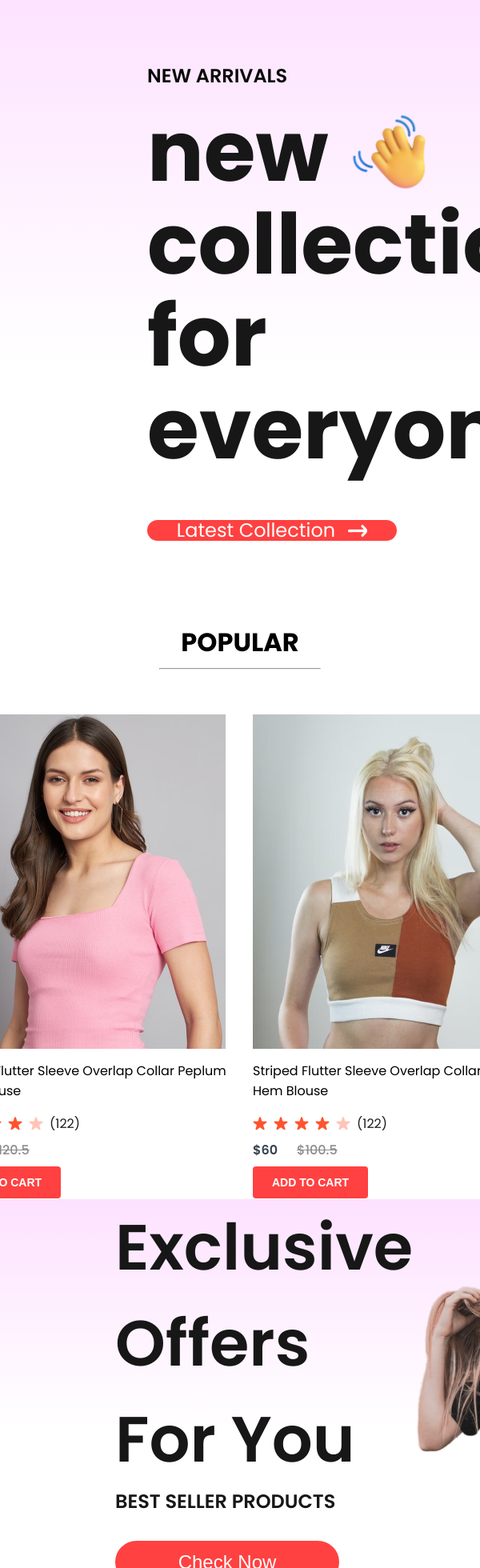
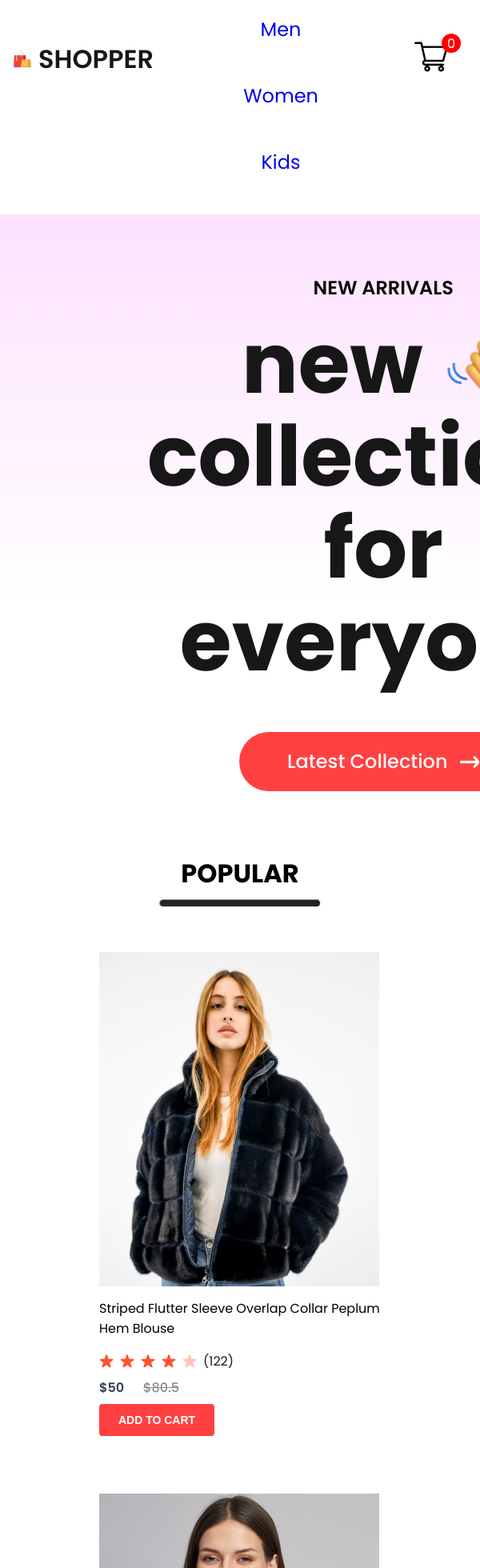
Before and after one commit to Daniel-J-Anaya/ecommerce-website, a React (Create React App) app: page / in a window 600 px wide. Shown: the part 120-2080 px from the top of the page at 80% size. Built offline with nearby package versions, Linux system fonts and the light colour scheme.

Commit message:
Inital setup for Mobile View

```diff
--- a/src/Components/Footer/Footer.css
+++ b/src/Components/Footer/Footer.css
@@ -1,4 +1,75 @@
-.footer {
+@media only screen and (max-width: 600px) {
+  .footer {
+    display: flex;
+    flex-direction: column;
+    justify-content: center;
+    align-items: center;
+    gap: 48px;
+  }
+
+  .footer-logo {
+    display: flex;
+    align-items: center;
+    gap: 24px;
+  }
+
+  .footer-logo p {
+    color: #383838;
+    font-size: 48px;
+    font-weight: 700;
+  }
+
+  .footer-links {
+    display: flex;
+    flex-direction: column;
+    list-style: none;
+    gap: 48px;
+    color: #252525;
+    font-size: 24px;
+  }
+
+  .footer-links li {
+    cursor: pointer;
+  }
+
+  .footer-social-icons {
+    display: flex;
+    gap: 24px;
+  }
+
+  .footer-icons-container {
+    padding: 8px;
+    padding-bottom: 4px;
+  }
+
+  .footer-icons-container img {
+    width: 48px;
+  }
+
+  .footer-copyright {
+    display: flex;
+    flex-direction: column;
+    align-items: center;
+    text-align: center;
+    gap: 32px;
+    width: 100%;
+    margin-bottom: 32px;
+    color: #1a1a1a;
+    font-size: 24px;
+  }
+
+  .footer-copyright hr {
+    width: 80%;
+    border: none;
+    border-radius: 8px;
+    height: 4px;
+    background: #c7c7c7;
+  }
+
+}
+
+@media only screen and (min-width: 600px) {
+  .footer {
   display: flex;
   flex-direction: column;
   justify-content: center;
@@ -62,3 +133,5 @@
   height: 4px;
   background: #c7c7c7;
 }
+
+}
--- a/src/Components/Hero/Hero.css
+++ b/src/Components/Hero/Hero.css
@@ -1,3 +1,71 @@
+@media only screen and (max-width: 600px) {
+  .hero {
+    height: 100vh;
+    background: linear-gradient(180deg, #fde1ff, white 60%);
+    display: flex;
+  }
+
+  .hero-left {
+    flex: 1;
+    display: flex;
+    flex-direction: column;
+    justify-content: center;
+    align-items: center;
+    gap: 24px;
+    line-height: 1.1;
+  }
+
+  .hero-left h2 {
+    color: #090909;
+    font-size: 16px;
+    font-weight: 600;
+    text-align: center;
+  }
+
+  .hero-left p {
+    color: #171717;
+    font-size: 64px;
+    font-weight: 700;
+    text-align: center;
+  }
+
+  .hero-hand-icon {
+    display: flex;
+    align-items: center;
+    gap: 24px;
+    padding-left: 20%;
+  }
+
+  .hero-hand-icon img {
+    width: 64px;
+  }
+
+  .hero-latest-btn {
+    display: flex;
+    justify-content: center;
+    align-items: center;
+    gap: 16px;
+    width: 312px;
+    height: 72px;
+    border-radius: 80px;
+    margin-top: 32px;
+    background: #ff4141;
+    color: white;
+    font-size: 24px;
+    font-weight: 500;
+  }
+
+  .hero-latest-btn:active {
+    scale: 90%;
+  }
+
+  .hero-right {
+    display: none;
+  }
+
+}
+
+@media only screen and (min-width: 600px) {
   .hero {
     height: 100vh;
     background: linear-gradient(180deg, #fde1ff, white 60%);
@@ -43,12 +111,13 @@
     gap: 16px;
     width: 312px;
     height: 72px;
+    padding: 24px;
     border-radius: 80px;
     margin-top: 32px;
     background: #ff4141;
     color: white;
     font-size: 24px;
-  font-wight: 500;
+    font-weight: 500;
   }
 
   .hero-right {
@@ -57,3 +126,5 @@
     align-items: center;
     justify-content: center;
   }
+
+}
--- a/src/Components/Navbar/Navbar.css
+++ b/src/Components/Navbar/Navbar.css
@@ -1,3 +1,146 @@
+@media only screen and (max-width: 600px) {
+  .navbar {
+    display: flex;
+    justify-content: space-around;
+    align-items: center;
+    box-shadow: 0 1px 3px -2px black;
+  }
+
+  #nav-logo {
+    text-decoration: none;
+    list-style: none;
+  }
+
+  .sidebar {
+    position: fixed;
+    top: 0;
+    right: 0;
+    height: 100vh;
+    width: 250px;
+    z-index: 999;
+    background-color: white;
+    display: none;
+    flex-direction: column;
+    align-items: flex-start;
+    justify-content: flex-start;
+    padding: 0 24px;
+    margin: 0;
+  }
+
+  .menu-icon {
+    margin-left: 8px;
+    padding: 24px;
+    width: 24px;
+  }
+
+  .close-icon {
+    width: 24px;
+    padding: 24px;
+  }
+
+  #nav-logo  hr{
+    display: none;
+  }
+
+  .nav-logo {
+    display: flex;
+    align-items: center;
+    gap: 8px;
+  }
+
+  .nav-logo img {
+    width: 24px;
+  }
+
+  .nav-logo p {
+    color: #171717;
+    font-size: 24px;
+    font-weight: 600;
+  }
+
+  .nav-menu {
+    display: flex;
+    flex-direction: column;
+    align-items: center;
+    list-style: none;
+    gap: 48px;
+    color: #626262;
+    font-size: 24px;
+    font-weight: 500px;
+    margin: 32px auto;
+  }
+
+  .nav-menu li {
+    display: flex;
+    flex-direction: column;
+    align-items: center;
+    justify-content: center;
+    gap: 4px;
+    cursor: pointer;
+  }
+
+  .nav-menu hr {
+    border: none;
+    width: 80%;
+    height: 4px;
+    border-radius: 8px;
+    background: #FF4141;
+  }
+
+  .nav-menu a:visited {
+    color: inherit;
+  }
+
+  .nav-menu img {
+    width: 48px;
+  }
+
+  .nav-login-cart {
+    display: flex;
+    align-items: center;
+    margin: 32px 0px;
+    margin-right: 8px;
+    gap: 48px;
+  }
+
+  .nav-login-cart button {
+    width: 152px;
+    height: 56px;
+    outline: none;
+    border: 1px solid #7A7A7A;
+    border-radius: 72px;
+    color: #515151;
+    font-size: 24px;
+    font-weight: 500;
+    background: white;
+    cursor: pointer;
+    display: none;
+  }
+
+  .nav-login-cart button:active {
+    background: #F3F3F3;
+  }
+
+  .nav-cart-count {
+    width: 24px;
+    height: 24px;
+    display: flex;
+    justify-content: center;
+    align-items: center;
+    margin-top: -40px;
+    margin-left: -56px;
+    border-radius: 16px;
+    font-size: 16px;
+    background: red;
+    color: white;
+  }
+}
+
+.hideOnMobile {
+  display: none;
+}
+
+@media only screen and (min-width: 600px) {
   .navbar {
     display: flex;
     justify-content: space-around;
@@ -10,9 +153,9 @@
     list-style: none;
   }
 
-#nav-logo Link {
-  text-decoration: none;
-  list-style: none;
+
+  #nav-logo  hr{
+    display: none;
   }
 
   .nav-logo {
@@ -94,3 +237,20 @@
     background: red;
     color: white;
   }
+
+  .menu-icon {
+    display: none;
+  }
+
+  .close-icon {
+    display: none;
+  }
+
+  .nav-menu div {
+    display: none;
+  }
+
+  .sidebar {
+    display: none;
+  }
+}
--- a/src/Components/Navbar/Navbar.jsx
+++ b/src/Components/Navbar/Navbar.jsx
@@ -4,15 +4,27 @@ import logo from '../Assets/logo.png'
 import cart_icon from '../Assets/cart_icon.png'
 import { Link } from 'react-router-dom'
 import { ShopContext } from '../../Context/ShopContext'
+import close_icon from '../Assets/cart_cross_icon.png'
+import menu_icon from '../Assets/menu_icon.png'
 
 export const Navbar = () => {
 
   const [menu, setMenu] = useState("shop");
   const {getTotalCartItems} = useContext(ShopContext);
 
+  function showSidebar() {
+    const sidebar = document.querySelector('.sidebar')
+    sidebar.style.display = 'flex'
+  };
+
+  function hideSidebar() {
+    const sidebar = document.querySelector('.sidebar')
+    sidebar.style.display = 'none'
+  };
+
   return (
     <div className='navbar'>
-      <li onClick={()=>{setMenu("shop")}} id='nav-logo'>
+      <div onClick={()=>{setMenu("shop")}} id='nav-logo'>
         <Link style={{ textDecoration: 'none' }} to='/'>
           <div className="nav-logo">
             <img src={logo} alt="Logo" />
@@ -20,13 +32,22 @@ export const Navbar = () => {
           </div>
         </Link>
         {menu==="shop"?<hr/>:<></>}
-      </li>
-      <ul className="nav-menu">
+      </div>
+      <ul className="nav-menu hideOnMobile">
         <li onClick={()=>{setMenu("shop")}}><Link style={{ textDecoration: 'none' }} to='/'>Shop</Link>{menu==="shop"?<hr/>:<></>}</li>
         <li onClick={()=>{setMenu("men")}}><Link style={{ textDecoration: 'none' }} to='/men'>Men</Link>{menu==="men"?<hr/>:<></>}</li>
         <li onClick={()=>{setMenu("women")}}><Link style={{ textDecoration: 'none' }} to='/women'>Women</Link>{menu==="women"?<hr/>:<></>}</li>
         <li onClick={()=>{setMenu("kids")}}><Link style={{ textDecoration: 'none' }} to='/kids'>Kids</Link>{menu==="kids"?<hr/>:<></>}</li>
       </ul>
+      <ul className="sidebar">
+        <img className='close-icon' src={close_icon} onClick={hideSidebar} alt='close'/>
+        <li onClick={()=>{setMenu("shop")}}><Link style={{ textDecoration: 'none' }} to='/'>Shop</Link>{menu==="shop"?<hr/>:<></>}</li>
+        <li onClick={()=>{setMenu("men")}}><Link style={{ textDecoration: 'none' }} to='/men'>Men</Link>{menu==="men"?<hr/>:<></>}</li>
+        <li onClick={()=>{setMenu("women")}}><Link style={{ textDecoration: 'none' }} to='/women'>Women</Link>{menu==="women"?<hr/>:<></>}</li>
+        <li onClick={()=>{setMenu("kids")}}><Link style={{ textDecoration: 'none' }} to='/kids'>Kids</Link>{menu==="kids"?<hr/>:<></>}</li>
+        <div className='nav-login-cart'><Link to='/login'><button>Login</button></Link></div>
+      </ul>
+      <img className='menu-icon' src={menu_icon} alt="menu" onClick={showSidebar}/>
       <div className="nav-login-cart">
         <Link to='/login'><button>Login</button></Link>
         <Link to='/cart'><img src={cart_icon} alt="Cart Icon" /></Link>
--- a/src/Components/NewCollection/NewCollection.css
+++ b/src/Components/NewCollection/NewCollection.css
@@ -1,3 +1,36 @@
+@media only screen and (max-width: 600px) {
+  .new-collection {
+    display: flex;
+    flex-direction: column;
+    align-items: center;
+    gap: 8px;
+    margin-bottom: 96px;
+  }
+
+  .new-collection h1 {
+    color: #171717;
+    font-size: 48px;
+    font-weight: 600px;
+    text-align: center;
+  }
+
+  .new-collection hr {
+    width: 200px;
+    height: 8px;
+    border-radius: 8px;
+    background: #252525;
+  }
+
+  .collection {
+    display: flex;
+    flex-direction: column;
+    margin-top: 48px;
+    gap: 32px;
+  }
+
+}
+
+@media only screen and (min-width: 600px) {
   .new-collection {
     display: flex;
     flex-direction: column;
@@ -25,3 +58,5 @@
     margin-top: 48px;
     gap: 32px;
   }
+
+}
--- a/src/Components/NewsLetter/NewsLetter.css
+++ b/src/Components/NewsLetter/NewsLetter.css
@@ -1,3 +1,65 @@
+@media only screen and (max-width: 600px) {
+  .newsletter {
+    width: 100%;
+    height: 40vh;
+    display: flex;
+    flex-direction: column;
+    align-items: center;
+    justify-content: center;
+    margin: 0;
+    margin-bottom: 152px;
+    background: linear-gradient(180deg, #fde1ff 0%, white 60%);
+    background-size: auto;
+    gap: 32px;
+  }
+
+  .newsletter h1 {
+    color: #454545;
+    font-size: 56px;
+    font-weight: 600;
+    text-align: center;
+  }
+
+  .newsletter p {
+    color: #454545;
+    font-size: 24px;
+    text-align: center;
+  }
+
+  .newsletter div {
+    display: flex;
+    align-items: center;
+    justify-content: space-between;
+    background: white;
+    width: 80vw;
+    height: 32px;
+    border-radius: 80px;
+    border: 1px solid #e3e3e3;
+  }
+
+  .newsletter input {
+    width: 504px;
+    margin-left: 32px;
+    border: none;
+    outline: none;
+    color: #616161;
+    font-family: Poppins, arial;
+    font-size: 16px;
+  }
+
+  .newsletter div button {
+    width: 208px;
+    height: 32px;
+    border-radius: 80px;
+    background: black;
+    color: white;
+    font-size: 16px;
+    cursor: pointer;
+  }
+
+}
+
+@media only screen and (min-width: 600px) {
   .newsletter {
     width: 65%;
     height: 40vh;
@@ -53,3 +115,5 @@
     font-size: 16px;
     cursor: pointer;
   }
+
+}
--- a/src/Components/Offer/Offer.css
+++ b/src/Components/Offer/Offer.css
@@ -1,3 +1,56 @@
+@media only screen and (max-width: 600px) {
+  .offer {
+    width: 100%;
+    height: 60vh;
+    display: flex;
+    flex-direction: column;
+    margin: auto;
+    margin-bottom: 152px;
+    background: linear-gradient(180deg, #fde1ff 0%, white 60%);
+  }
+
+  .offer-left {
+    flex: 1;
+    display: flex;
+    flex-direction: column;
+    justify-content: center;
+    align-items: center;
+  }
+
+  .offer-left h1 {
+    color: #171717;
+    font-size: 64px;
+    font-weight: 600;
+    text-align: center;
+  }
+
+  .offer-left p {
+    color: #171717;
+    font-size: 24px;
+    font-weight: 600;
+    text-align: center;
+  }
+
+  .offer-left button {
+    width: 280px;
+    height: 72px;
+    border-radius: 32px;
+    background: #ff4141;
+    border: none;
+    color: white;
+    font-size: 24px;
+    font-weight: 500;
+    margin-top: 32px;
+    cursor: pointer;
+  }
+
+  .offer-right {
+    display: none;
+  }
+
+}
+
+@media only screen and (min-width: 600px) {
   .offer {
     width: 65%;
     height: 60vh;
@@ -47,3 +100,5 @@
     justify-content: flex-end;
     padding-top: 48px;
   }
+
+}
--- a/src/Components/Popular/Popular.css
+++ b/src/Components/Popular/Popular.css
@@ -1,9 +1,40 @@
+@media only screen and (max-width: 600px) {
   .popular {
     display: flex;
     flex-direction: column;
     align-items: center;
     gap: 8px;
-  height: 90vh;
+  }
+
+  .poular h1 {
+    color: #171717;
+    font-size: 48px;
+    font-weight: 600px;
+    text-align: center;
+  }
+
+  .popular hr {
+    width: 200px;
+    height: 8px;
+    border-radius: 8px;
+    background: #252525;
+  }
+
+  .popular-item {
+    margin: 48px;
+    display: flex;
+    flex-direction: column;
+    gap: 32px;
+  }
+
+}
+
+@media only screen and (min-width: 600px) {
+  .popular {
+    display: flex;
+    flex-direction: column;
+    align-items: center;
+    gap: 8px;
   }
 
   .poular h1 {
@@ -24,3 +55,5 @@
     display: flex;
     gap: 32px;
   }
+
+}
--- a/src/index.css
+++ b/src/index.css
@@ -1,5 +1,9 @@
 * {
   margin: 0;
+}
+
+html, body {
+  height: 100vh;
 }
 
 body {
```
Also changed, not shown: src/Components/Assets/menu_icon.png (added). Lines whose indentation alone changed are shown as unchanged.
